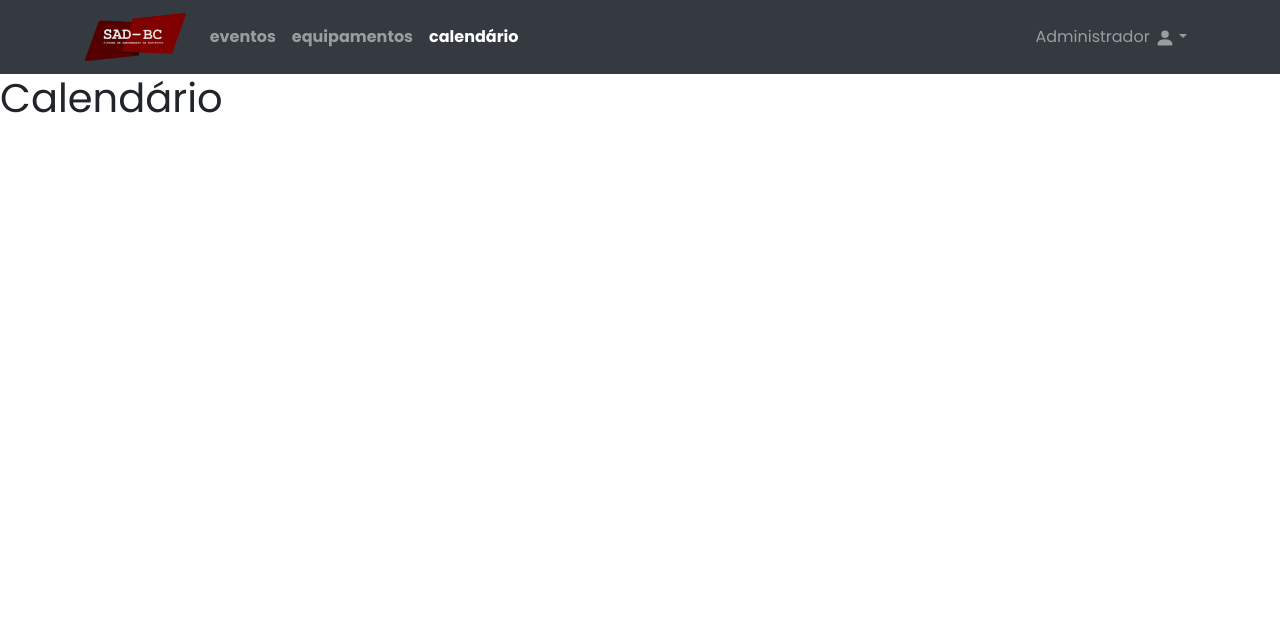
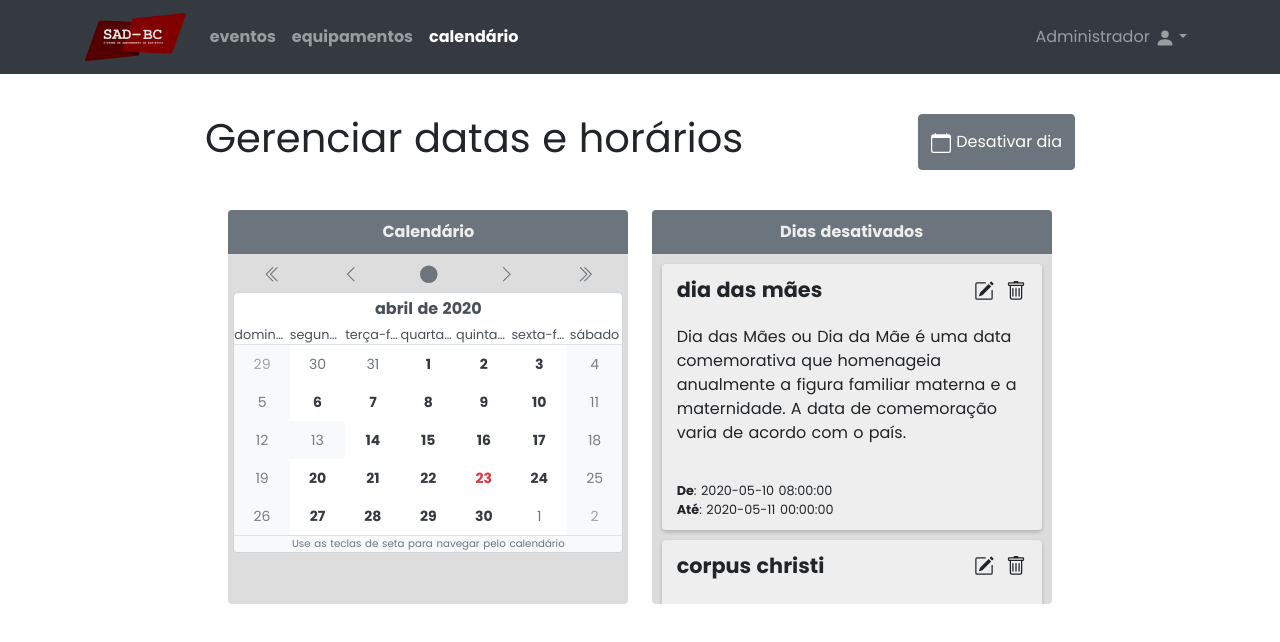
Before and after one commit to SEDEPTI-BC/sad-front-end, a Nuxt app: page /admin/calendario in a window 1280 px wide. Shown: the top 642 px of the page. Built offline with nearby package versions, Linux system fonts and the light colour scheme.

Commit message:
Cria página de calendário

```diff
--- a/pages/admin/calendario.vue
+++ b/pages/admin/calendario.vue
@@ -1,13 +1,284 @@
 <template>
-  <div>
-    <h1>Calendário</h1>
-  </div>
+  <section class="container">
+    <header>
+      <h1>Gerenciar datas e horários</h1>
+      <button class="btn btn-secondary">
+        <b-icon-calendar />
+        <span>Desativar dia</span>
+      </button>
+    </header>
+    <div class="body">
+      <div class="calendar mb-5">
+        <header class="calendar-header">
+          <strong>Calendário</strong>
+        </header>
+        <div class="calendar-body">
+          <b-calendar
+            v-model="value"
+            block
+            :date-disabled-fn="dateDisabled"
+            hide-header
+            locale="pt-BR"
+            :weekdays="weekdays"
+            today-variant="danger"
+            selected-variant="danger"
+            v-bind="labels"
+            @context="onContext"
+          ></b-calendar>
+        </div>
+      </div>
+      <div class="card-list">
+        <header class="card-list-header">
+          <strong>Dias desativados</strong>
+        </header>
+        <div class="card-list-body">
+          <div
+            v-for="day in disableDays"
+            :key="day.id"
+            class="card-list-content"
+          >
+            <header>
+              <strong>{{ day.title | capitalize }}</strong>
+              <div>
+                <button class="btn">
+                  <b-icon-trash class="trash" />
+                </button>
+                <button class="btn">
+                  <b-icon-pencil-square class="edit" />
+                </button>
+              </div>
+            </header>
+            <p>{{ day.description }}</p>
+            <div style="font-size:0.8rem;">
+              <div><b>De</b>: {{ day.start }}</div>
+              <div><b>Até</b>: {{ day.end }}</div>
+            </div>
+          </div>
+        </div>
+      </div>
+    </div>
+  </section>
 </template>
 
 <script>
+import { BIconCalendar, BIconPencilSquare, BIconTrash } from 'bootstrap-vue'
 export default {
-  layout: 'admin'
+  layout: 'admin',
+  name: 'Calendario',
+  components: {
+    BIconCalendar,
+    BIconPencilSquare,
+    BIconTrash
+  },
+  data() {
+    return {
+      disableDays: [
+        {
+          id: 1,
+          user_id: 1,
+          start: '2020-05-10 08:00:00',
+          end: '2020-05-11 00:00:00',
+          title: 'dia das mães',
+          description:
+            'Dia das Mães ou Dia da Mãe é uma data comemorativa que homenageia anualmente a figura familiar materna e a maternidade. A data de comemoração varia de acordo com o país.',
+          created_at: '2020-04-15 12:09:59',
+          updated_at: '2020-04-15 12:09:59'
+        },
+        {
+          id: 2,
+          user_id: 5,
+          start: '2020-06-11 00:00:00',
+          end: '2020-06-12 00:00:00',
+          title: 'corpus christi',
+          description:
+            'Corpus Christi, ou Corpus Domini e generalizada em Portugal como Corpo de Deus, é uma comemoração litúrgica católica que ocorre na quinta-feira seguinte ao domingo da Santíssima Trindade, que, por sua vez, acontece no domingo seguinte ao de Pentecostes.',
+          created_at: '2020-04-15 12:09:59',
+          updated_at: '2020-04-15 12:09:59'
+        },
+        {
+          id: 3,
+          user_id: 3,
+          start: '2020-06-12 00:00:00',
+          end: '2020-06-13 00:00:00',
+          title: 'Dia dos namorados',
+          description: '',
+          created_at: '2020-04-15 12:09:59',
+          updated_at: '2020-04-15 12:09:59'
+        },
+        {
+          id: 4,
+          user_id: 2,
+          start: '2020-04-19 05:00:00',
+          end: '2020-04-19 09:00:00',
+          title: 'Dia dos pais',
+          description:
+            'Dia dos Pais ou Dia do Pai é uma data comemorativa que homenageia anualmente a figura familiar paterna. A data varia de acordo com os países.',
+          created_at: '2020-04-15 12:09:59',
+          updated_at: '2020-04-15 12:09:59'
+        },
+        {
+          id: 5,
+          user_id: 4,
+          start: '2020-09-05 08:00:00',
+          end: '2020-09-05 12:00:00',
+          title: 'Desratização',
+          description: '',
+          created_at: '2020-04-15 12:09:59',
+          updated_at: '2020-04-15 12:09:59'
+        }
+      ],
+      value: '',
+      context: null,
+      labels: {
+        weekdayHeaderFormat: 'long',
+        labelPrevDecade: 'Década anterior',
+        labelPrevYear: 'Ano anterior',
+        labelPrevMonth: 'Mês anterior',
+        labelCurrentMonth: 'Mês atual',
+        labelNextMonth: 'Mês que vem',
+        labelNextYear: 'Mês que vem',
+        labelNextDecade: 'Próxima década',
+        labelToday: 'Hoje',
+        labelSelected: 'Data selecionada',
+        labelNoDateSelected: 'Nenhuma data selecionada',
+        labelCalendar: 'Calendário',
+        labelNav: 'Navegação do calendário',
+        labelHelp: 'Use as teclas de seta para navegar pelo calendário'
+      },
+      weekdays: [
+        { value: 0, text: 'Domingo' },
+        { value: 1, text: 'Segunda-feira' },
+        { value: 2, text: 'Terça-feira' },
+        { value: 3, text: 'Quarta-feira' },
+        { value: 4, text: 'Quinta-feira' },
+        { value: 5, text: 'Sexta-feira' },
+        { value: 6, text: 'Sábado' }
+      ]
+    }
+  },
+  methods: {
+    dateDisabled(ymd, date) {
+      const weekday = date.getDay()
+      const day = date.getDate()
+      return weekday === 0 || weekday === 6 || day === 13
+    },
+    onContext(ctx) {
+      this.context = ctx
+    }
+  }
 }
 </script>
 
-<style></style>
+<style scoped>
+header {
+  display: flex;
+  flex-wrap: wrap;
+  margin: 40px 0;
+  justify-content: space-between;
+}
+
+span {
+  margin-left: 5px;
+}
+
+.body {
+  display: flex;
+  flex-wrap: wrap;
+  justify-content: space-evenly;
+}
+
+.btn {
+  float: right;
+}
+
+.calendar {
+  height: 350px;
+  max-width: 400px;
+  /* margin-bottom: 40px;  */
+  flex-grow: 2;
+}
+
+.calendar-body {
+  background: #ddd;
+  border-radius: 0 0 4px 4px;
+  height: inherit;
+  margin: 0;
+  padding: 5px;
+}
+
+.calendar-header {
+  background: #6c757d;
+  border-radius: 4px 4px 0 0;
+  margin: 0;
+  padding: 10px 5px;
+}
+
+.calendar-header strong {
+  margin: 0 auto;
+  color: #eee;
+}
+
+.card-list {
+  height: 350px;
+  max-width: 400px;
+  margin-bottom: 40px;
+}
+
+.card-list-body {
+  background: #ddd;
+  border-radius: 0 0 4px 4px;
+  height: inherit;
+  margin: 0;
+  overflow-y: scroll;
+  padding: 0;
+}
+
+.card-list-content {
+  background: #eee;
+  border-radius: 4px;
+  box-shadow: 0 2px 4px rgba(0, 0, 0, 0.2);
+  width: calc(100% - 20px);
+  margin: 10px 0 10px 10px;
+  padding: 10px 15px;
+}
+
+.card-list-content div {
+  margin-top: 0px;
+}
+
+.card-list-content header {
+  align-items: center;
+  margin: 0;
+}
+
+.card-list-content header .btn {
+  margin: 0 0 0 10px;
+  padding: 0;
+}
+
+.card-list-content header strong {
+  font-size: 1.3rem;
+}
+
+.card-list-content p {
+  padding: 20px 0;
+}
+
+.card-list-header {
+  background: #6c757d;
+  border-radius: 4px 4px 0 0;
+  margin: 0;
+  padding: 10px 5px;
+}
+
+.card-list-header strong {
+  margin: 0 auto;
+  color: #eee;
+}
+
+.container {
+  display: grid;
+  margin: 0 auto;
+  max-width: 900px;
+}
+</style>
```
